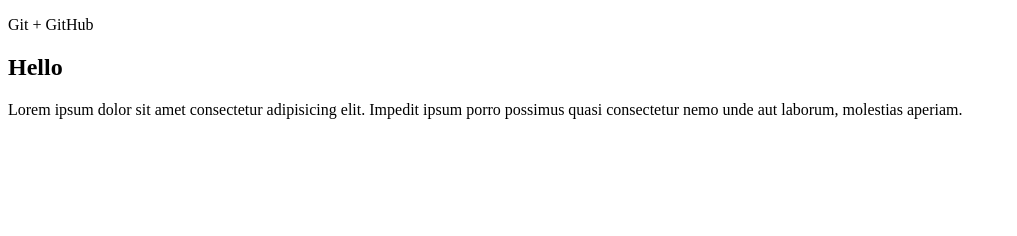
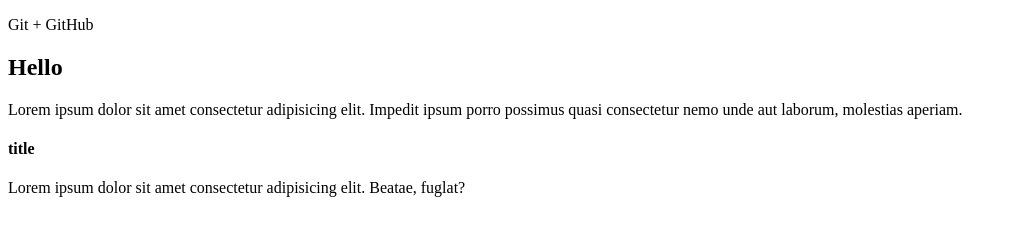
Before and after one commit to AleksanderRomanets/gittest, a plain HTML site: page index.html in a window 1280 px wide. Shown: the whole page, without its empty margins (0-1017 px from the left). Drawn offline with Linux system fonts and the light colour scheme.

Commit message:
Новая ветка

```diff
--- a/index.html
+++ b/index.html
@@ -11,5 +11,7 @@
         <h2>Hello</h2>
         <p>Lorem ipsum dolor sit amet consectetur adipisicing elit. Impedit ipsum porro
            possimus quasi consectetur nemo unde aut laborum, molestias aperiam.</p>
+        <h4>title</h4>
+        <p>Lorem ipsum dolor sit amet consectetur adipisicing elit. Beatae, fuglat?</p>
     </body>
 </html>
```
